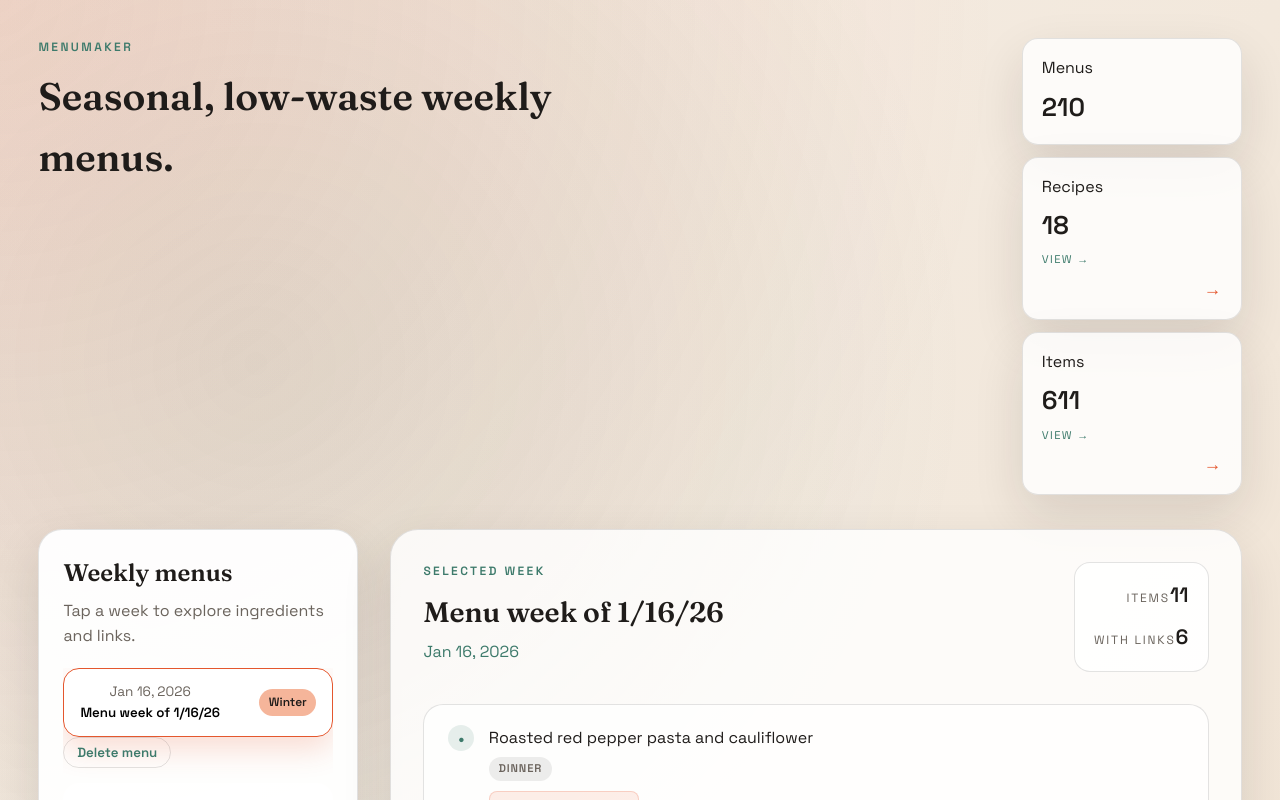
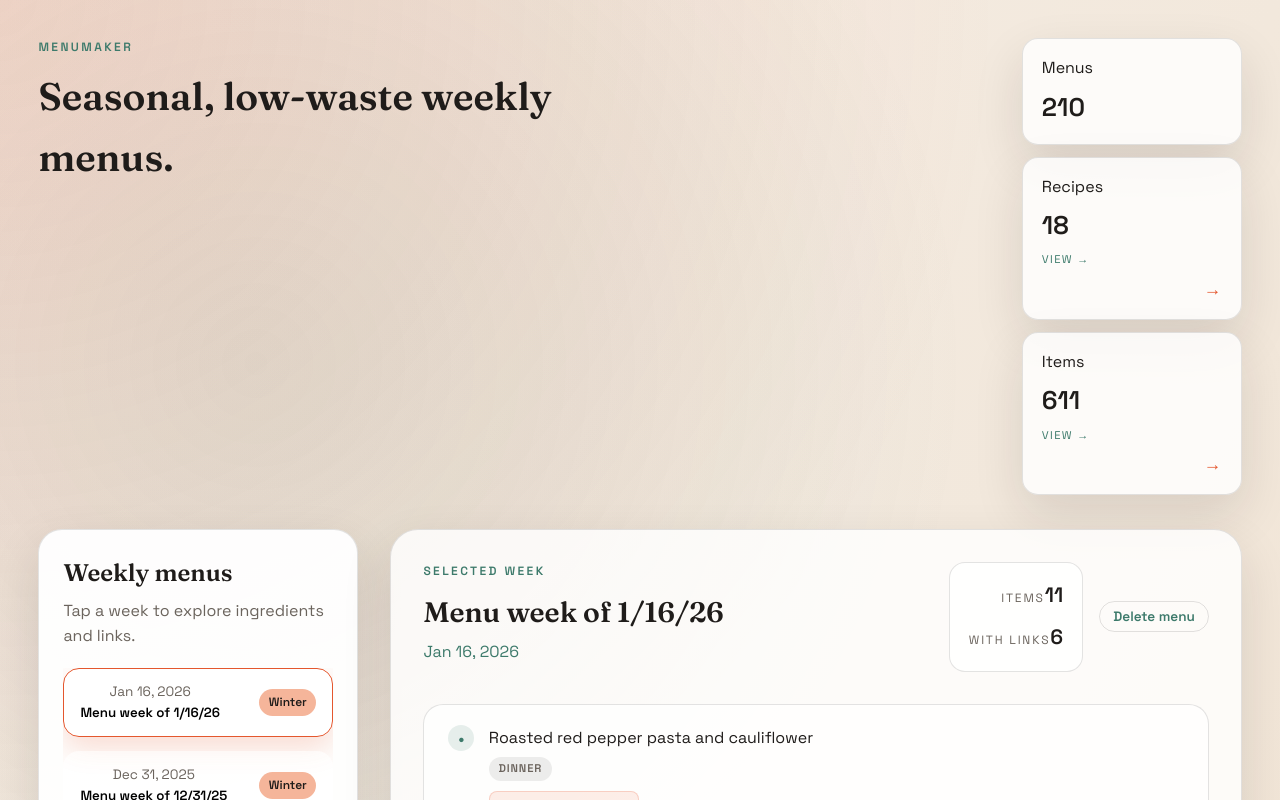
Before and after one commit to seanbartz/MenuMaker, a React app in the folder app/: page / in a window 1280 px wide. Both pictures are taken after a click on the button "Menus". Shown: the top 800 px of the page. Built offline with nearby package versions, Linux system fonts and the light colour scheme; the HTML template or start-up script is replaced by a standard one.

Commit message:
Move delete menu to detail header

```diff
--- a/app/src/App.css
+++ b/app/src/App.css
@@ -164,6 +164,13 @@
   animation: fade-in 0.7s ease forwards;
 }
 
+.detail-actions {
+  display: flex;
+  align-items: center;
+  gap: 1rem;
+  justify-content: space-between;
+}
+
 .detail-header {
   display: flex;
   justify-content: space-between;
@@ -190,6 +197,21 @@
   border-radius: 16px;
   padding: 1rem 1.2rem;
   border: 1px solid var(--border);
+}
+
+.ghost-button {
+  background: transparent;
+  border: 1px solid var(--border);
+  border-radius: 999px;
+  padding: 0.35rem 0.9rem;
+  font-size: 0.85rem;
+  color: var(--ink);
+  cursor: pointer;
+}
+
+.ghost-button:hover {
+  border-color: var(--accent);
+  color: var(--accent);
 }
 
 .detail-stats span {
--- a/app/src/App.tsx
+++ b/app/src/App.tsx
@@ -329,20 +329,6 @@ function App() {
                       </div>
                       <span className="menu-season">{seasonLabel(menu.week_of_date)}</span>
                     </button>
-                    {isActive && (
-                      <button
-                        className="ghost-button"
-                        onClick={(event) => {
-                          event.stopPropagation()
-                          const label = menu.title ?? menu.file
-                          if (window.confirm(`Delete \"${label}\"? This cannot be undone.`)) {
-                            handleDeleteMenu(menu)
-                          }
-                        }}
-                      >
-                        Delete menu
-                      </button>
-                    )}
                   </li>
                 )
               })}
@@ -359,6 +345,7 @@ function App() {
                   <h2>{selectedMenu.title ?? selectedMenu.file}</h2>
                   <p className="detail-date">{formatDate(selectedMenu.week_of_date)}</p>
                 </div>
+                <div className="detail-actions">
                   {menuStats && (
                     <div className="detail-stats">
                       <div>
@@ -371,6 +358,18 @@ function App() {
                       </div>
                     </div>
                   )}
+                  <button
+                    className="ghost-button"
+                    onClick={() => {
+                      const label = selectedMenu.title ?? selectedMenu.file
+                      if (window.confirm(`Delete \"${label}\"? This cannot be undone.`)) {
+                        handleDeleteMenu(selectedMenu)
+                      }
+                    }}
+                  >
+                    Delete menu
+                  </button>
+                </div>
               </div>
 
               <div className="section-grid">
```
Lines whose indentation alone changed are shown as unchanged.
